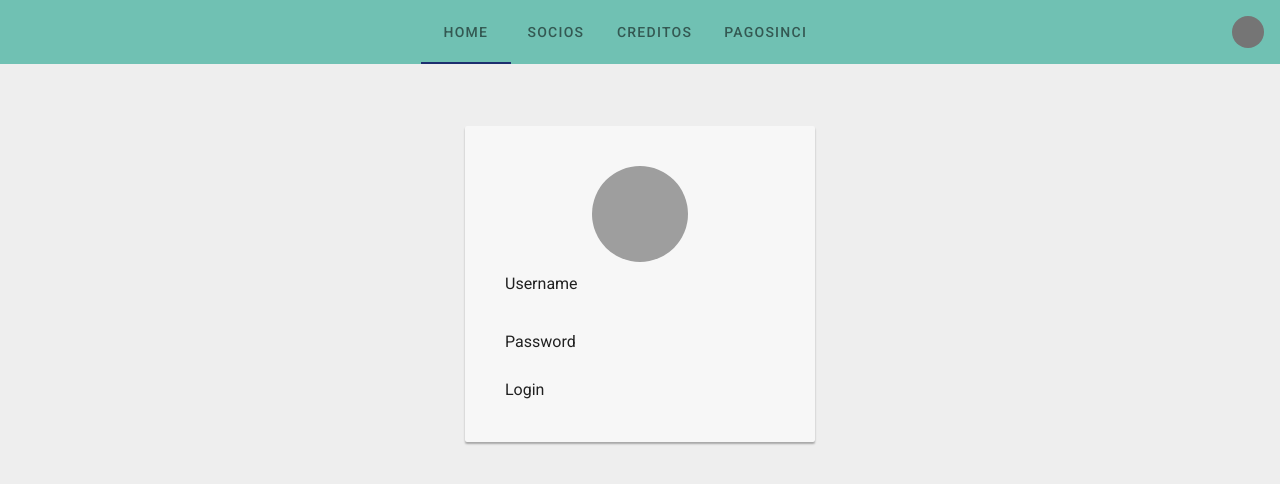
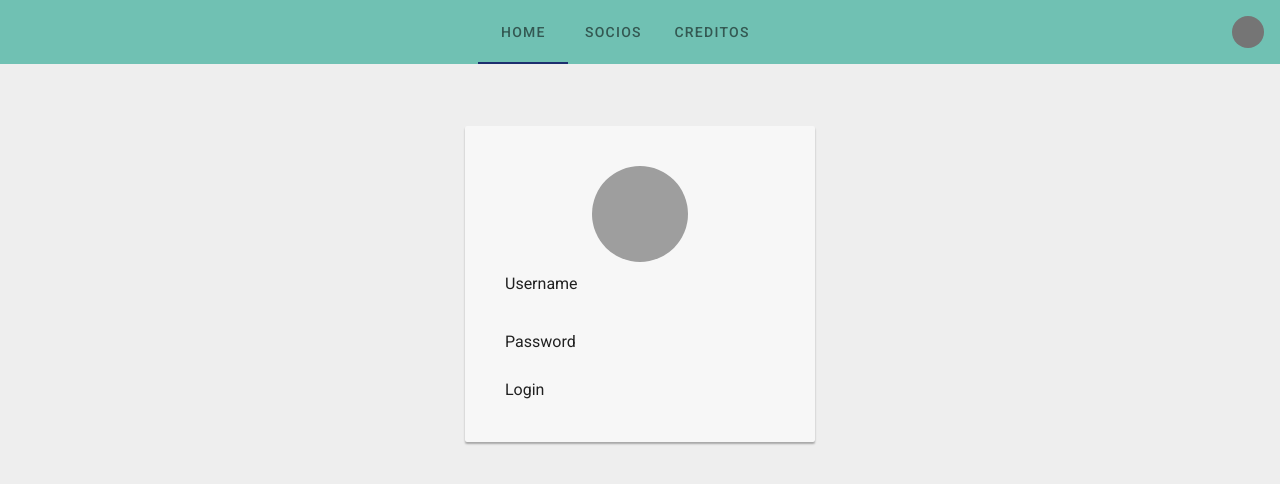
Before and after one commit to neiraRail/coopci-ui, a Vue app: page /creditos#/login in a window 1280 px wide. Shown: the top 484 px of the page. Built offline with nearby package versions, Linux system fonts and the light colour scheme; grey boxes are pictures that could not be loaded.

Commit message:
Se quita tab de pagos sin ci de APP

```diff
--- a/src/App.vue
+++ b/src/App.vue
@@ -67,8 +67,7 @@ export default {
     links: [
       {name: 'Home', to: '/Home'},
       {name: 'Socios', to: '/Buscador'},
-      {name: 'Creditos', to: '/Creditos'},
-      {name: 'PagoSinCi', to: '/VerCuotasSinCi'}
+      {name: 'Creditos', to: '/Creditos'}
       ]
   }),
   computed: {
```
